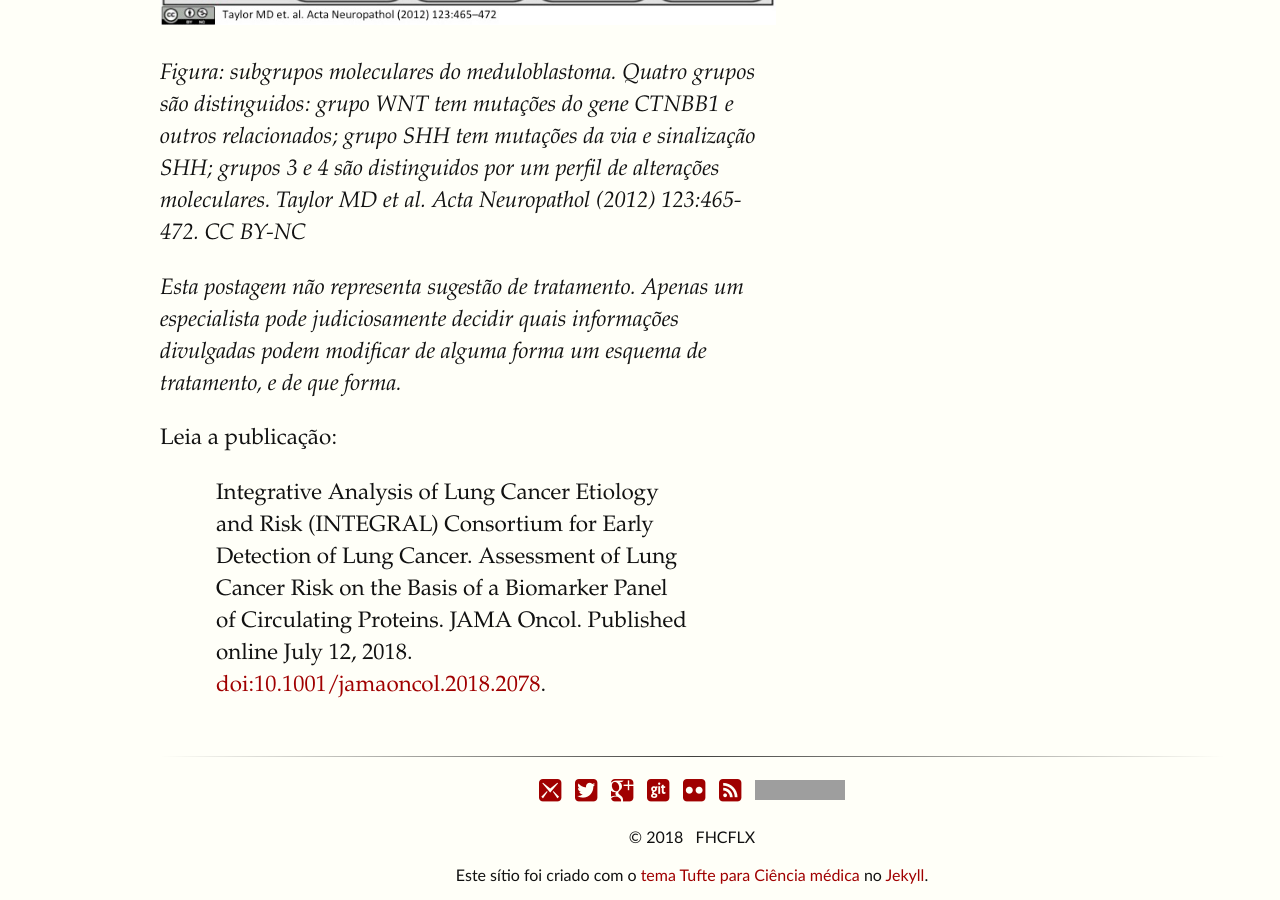
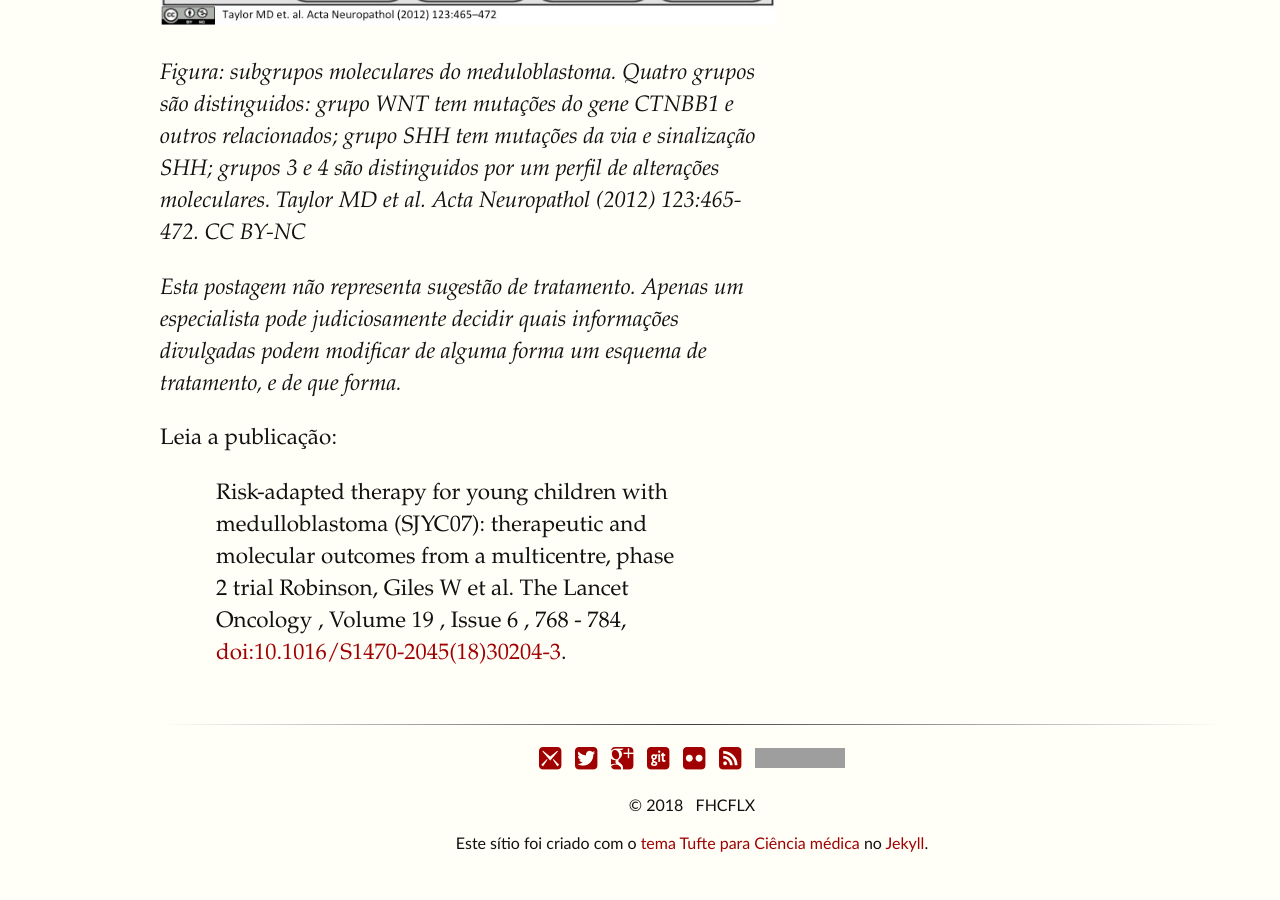
Before and after one commit to fhcflx/pharmakon, a Jekyll site: the page built from _posts/2018-06-04-tratamento-meduloblastoma-era-molecular.markdown, in a window 1280 px wide and 900 px high, scrolled down 3024 px. Built offline with Jekyll 4.4.1, drawn with Linux system fonts in a browser that asks for light colours; comment, search, counter and statistics services are not loaded; after the commit the page ends 3892 px from its top, so only the background shows below that; grey boxes are pictures that could not be loaded.

Commit message:
Correction links

```diff
--- a/_posts/2018-06-04-tratamento-meduloblastoma-era-molecular.markdown
+++ b/_posts/2018-06-04-tratamento-meduloblastoma-era-molecular.markdown
@@ -33,4 +33,6 @@ _Figura: subgrupos moleculares do meduloblastoma. Quatro grupos são distinguido
 _Esta postagem não representa sugestão de tratamento. Apenas um especialista pode judiciosamente decidir quais informações divulgadas podem modificar de alguma forma um esquema de tratamento, e de que forma._
 
 Leia a publicação:
-- Integrative Analysis of Lung Cancer Etiology and Risk (INTEGRAL) Consortium for Early Detection of Lung Cancer. Assessment of Lung Cancer Risk on the Basis of a Biomarker Panel of Circulating Proteins. JAMA Oncol. Published online July 12, 2018. [doi:10.1001/jamaoncol.2018.2078](http://doi.org/10.1001/jamaoncol.2018.2078).
+- Risk-adapted therapy for young children with medulloblastoma (SJYC07): therapeutic and molecular outcomes from a multicentre, phase 2 trial
+Robinson, Giles W et al.
+The Lancet Oncology , Volume 19 , Issue 6 , 768 - 784, [doi:10.1016/S1470-2045(18)30204-3](https://doi.org/10.1016/S1470-2045(18)30204-3).
--- a/_posts/2018-07-04-melanoma-adolescentes.markdown
+++ b/_posts/2018-07-04-melanoma-adolescentes.markdown
@@ -24,7 +24,7 @@ O tratamento de melanomas em jovens segue os mesmos paradigmas de adultos mais v
 
 Melanoma metastático{% include meta.html %} em adolescentes e adultos jovens é muito raro e não existem estudos clínicos sobre seu tratamento, devido ao pequeno número de casos. Ensaios clínicos usando as principais drogas usadas em adultos mais velhos, vemurafenibe e ipilimumab, foram cancelados pela falta de pacientes para participar dos ensaios.
 
-Existem iniciativas para estudar tipos raros de câncer em crianças e adolescentes, inclusive o melanoma, mas elas progridem com grande lentidão. Será preciso a montagem de uma rede global de informações clínicas para conseguir acumular informações científicas de qualidade sobre o melanoma em jovens. Nesse ponto,a [ciência aberta](http://bit.ly/valkyg2) pode ajudar bastante.
+Existem iniciativas para estudar tipos raros de câncer em crianças e adolescentes, inclusive o melanoma, mas elas progridem com grande lentidão. Será preciso a montagem de uma rede global de informações clínicas para conseguir acumular informações científicas de qualidade sobre o melanoma em jovens. Nesse ponto, a [ciência aberta](http://bit.ly/valkyg2) pode ajudar bastante.
 
 
 ![](https://upload.wikimedia.org/wikipedia/commons/8/81/Playing_with_hands.JPG)
@@ -34,4 +34,4 @@ _Figura: Variação natural da cor da pele humana. Tipos de pele mais claros tra
 _Esta postagem não representa sugestão de tratamento. Apenas um especialista pode judiciosamente decidir quais informações divulgadas podem modificar de alguma forma um esquema de tratamento, e de que forma._
 
 Leia a publicação:
-- Integrative Analysis of Lung Cancer Etiology and Risk (INTEGRAL) Consortium for Early Detection of Lung Cancer. Assessment of Lung Cancer Risk on the Basis of a Biomarker Panel of Circulating Proteins. JAMA Oncol. Published online July 12, 2018. [doi:10.1001/jamaoncol.2018.2078](http://doi.org/10.1001/jamaoncol.2018.2078).
+- Indini A, Brecht I, Del Vecchio M, Sultan I, Signoroni S, Ferrari A. Cutaneous melanoma in adolescents and young adults. Pediatr Blood Cancer. 2018;e27292. [doi:10.1002/pbc.27292](https://doi.org/10.1002/pbc.27292).
--- a/_posts/2018-07-12-marcadores-ca-pulmao.markdown
+++ b/_posts/2018-07-12-marcadores-ca-pulmao.markdown
@@ -1,7 +1,7 @@
 ---
 layout: post
 title:  "Marcadores para câncer de pulmão"
-date:   2018-07-12 18:00:00 -0300
+date:   2018-07-11 18:00:00 -0300
 tags:
   - Câncer
   - Marcadores
```
